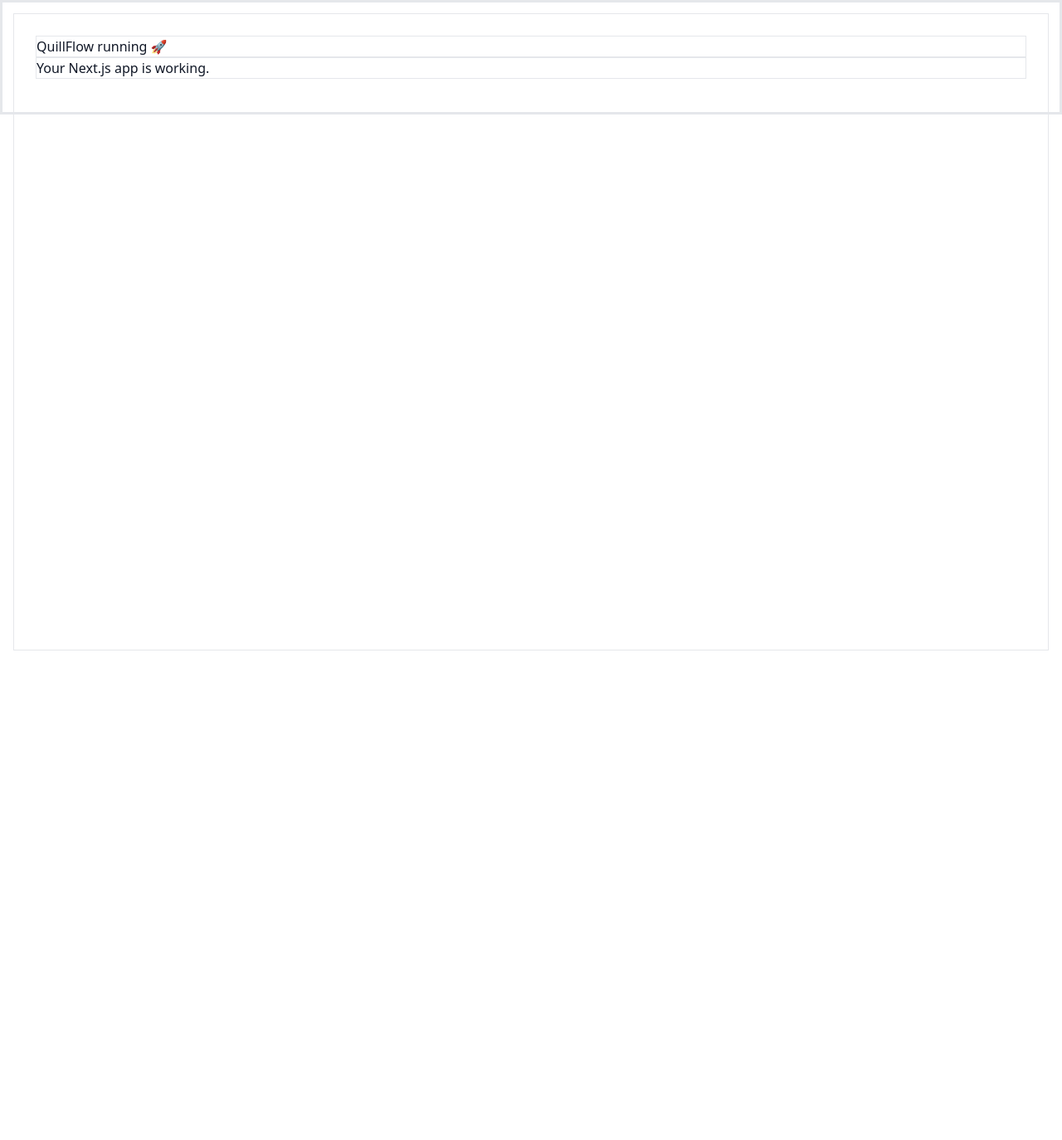
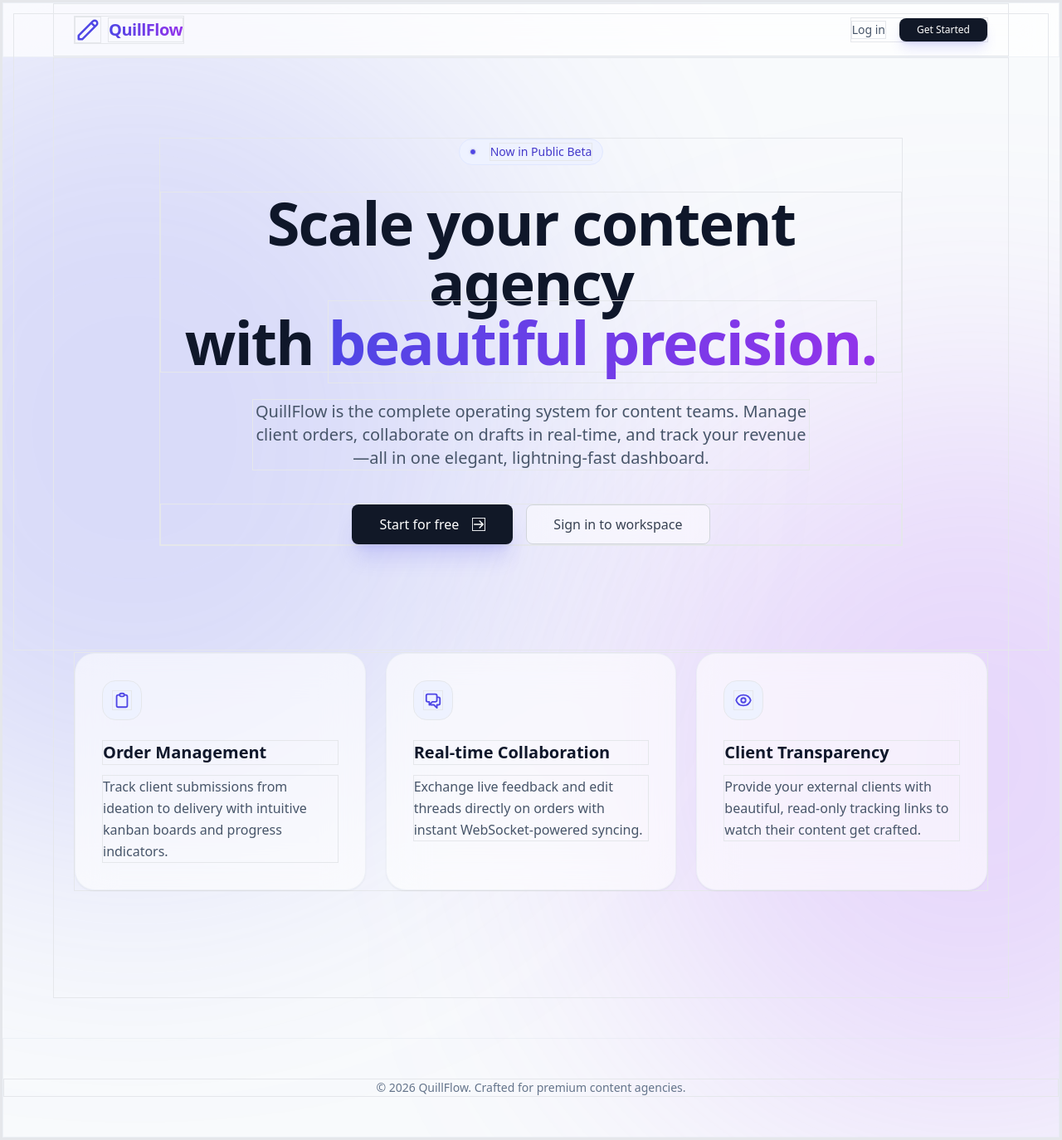
Before and after one commit to mdivyanshu32/quillflow, a Next.js app in the folder final/: page / in a window 1280 px wide. Shown: the whole page at 83% size. Before the commit the page ends 800 px from the top, so only its background shows below. Built offline with nearby package versions, Linux system fonts and the light colour scheme.

Commit message:
feat(ui): implement premium saas landing page homepage

```diff
--- a/final/src/app/page.tsx
+++ b/final/src/app/page.tsx
@@ -1,8 +1,123 @@
+import Link from "next/link";
+import { Button } from "@/components/ui/Button";
+
 export default function Home() {
   return (
-    <div style={{ padding: 40 }}>
-      <h1>QuillFlow running 🚀</h1>
-      <p>Your Next.js app is working.</p>
+    <div className="relative min-h-screen bg-slate-50 dark:bg-gray-950 text-slate-900 dark:text-gray-50 overflow-hidden font-sans selection:bg-indigo-500/30">
+      {/* Abstract Animated Background Gradients */}
+      <div className="absolute top-0 -left-1/4 w-3/4 h-3/4 bg-indigo-500/20 dark:bg-indigo-600/20 blur-[140px] rounded-full mix-blend-multiply dark:mix-blend-screen pointer-events-none animate-pulse-slow" />
+      <div className="absolute bottom-0 -right-1/4 w-2/3 h-2/3 bg-purple-500/20 dark:bg-purple-600/20 blur-[140px] rounded-full mix-blend-multiply dark:mix-blend-screen pointer-events-none" />
+
+      {/* Modern NavBar */}
+      <nav className="relative z-10 border-b border-slate-200/50 dark:border-gray-800/50 backdrop-blur-xl bg-white/70 dark:bg-gray-950/70">
+        <div className="max-w-6xl mx-auto px-4 sm:px-6 h-16 flex items-center justify-between">
+          <div className="flex items-center gap-2">
+            <svg
+              className="h-8 w-8 text-indigo-600 dark:text-indigo-500"
+              fill="none"
+              stroke="currentColor"
+              viewBox="0 0 24 24"
+              strokeWidth="2"
+            >
+              <path
+                strokeLinecap="round"
+                strokeLinejoin="round"
+                d="M15.232 5.232l3.536 3.536m-2.036-5.036a2.5 2.5 0 113.536 3.536L6.5 21.036H3v-3.572L16.732 3.732z"
+              />
+            </svg>
+            <span className="text-xl font-extrabold tracking-tight bg-clip-text text-transparent bg-gradient-to-r from-indigo-600 to-purple-600 dark:from-indigo-400 dark:to-purple-400">
+              QuillFlow
+            </span>
+          </div>
+
+          <div className="flex items-center gap-4">
+            <Link
+              href="/login"
+              className="text-sm font-medium text-slate-600 hover:text-slate-900 dark:text-gray-400 dark:hover:text-gray-100 transition-colors"
+            >
+              Log in
+            </Link>
+            <Button asChild variant="primary" size="sm" className="shadow-lg shadow-indigo-500/20 px-5">
+              <Link href="/register">Get Started</Link>
+            </Button>
+          </div>
+        </div>
+      </nav>
+
+      {/* Hero Section */}
+      <main className="relative z-10 max-w-6xl mx-auto px-4 sm:px-6 pt-24 pb-32">
+        <div className="text-center max-w-4xl mx-auto">
+          <div className="inline-flex items-center gap-2 px-3 py-1 rounded-full bg-indigo-50 dark:bg-indigo-500/10 text-indigo-700 dark:text-indigo-400 text-sm font-medium mb-8 border border-indigo-100 dark:border-indigo-500/20">
+            <span className="flex h-2 w-2 rounded-full bg-indigo-600 dark:bg-indigo-400 animate-ping absolute opacity-75"></span>
+            <span className="relative flex h-2 w-2 rounded-full bg-indigo-600 dark:bg-indigo-400"></span>
+            <span className="ml-2">Now in Public Beta</span>
+          </div>
+
+          <h1 className="text-5xl md:text-7xl font-black tracking-tight mb-8 leading-[1.1]">
+            Scale your content agency <br className="hidden md:block" />
+            with <span className="text-transparent bg-clip-text bg-gradient-to-r from-indigo-600 to-purple-600 dark:from-indigo-400 dark:to-purple-500">beautiful precision.</span>
+          </h1>
+
+          <p className="text-lg md:text-xl text-slate-600 dark:text-gray-400 mb-10 max-w-2xl mx-auto leading-relaxed">
+            QuillFlow is the complete operating system for content teams. Manage client orders, collaborate on drafts in real-time, and track your revenue—all in one elegant, lightning-fast dashboard.
+          </p>
+
+          <div className="flex flex-col sm:flex-row items-center justify-center gap-4">
+            <Button asChild variant="primary" size="lg" className="w-full sm:w-auto text-base h-12 px-8 shadow-xl shadow-indigo-500/20 group">
+              <Link href="/register">
+                Start for free
+                <svg className="ml-2 w-4 h-4 group-hover:translate-x-1 transition-transform" fill="none" viewBox="0 0 24 24" stroke="currentColor">
+                  <path strokeLinecap="round" strokeLinejoin="round" strokeWidth="2.5" d="M14 5l7 7m0 0l-7 7m7-7H3" />
+                </svg>
+              </Link>
+            </Button>
+            <Button asChild variant="outline" size="lg" className="w-full sm:w-auto text-base h-12 px-8 bg-white/50 dark:bg-gray-900/50 backdrop-blur-md">
+              <Link href="/login">Sign in to workspace</Link>
+            </Button>
+          </div>
+        </div>
+
+        {/* Features Grid */}
+        <div className="mt-32 grid grid-cols-1 md:grid-cols-3 gap-6">
+          {[
+            {
+              title: "Order Management",
+              desc: "Track client submissions from ideation to delivery with intuitive kanban boards and progress indicators.",
+              icon: "M9 5H7a2 2 0 00-2 2v12a2 2 0 002 2h10a2 2 0 002-2V7a2 2 0 00-2-2h-2M9 5a2 2 0 002 2h2a2 2 0 002-2M9 5a2 2 0 012-2h2a2 2 0 012 2",
+            },
+            {
+              title: "Real-time Collaboration",
+              desc: "Exchange live feedback and edit threads directly on orders with instant WebSocket-powered syncing.",
+              icon: "M17 8h2a2 2 0 012 2v6a2 2 0 01-2 2h-2v4l-4-4H9a1.994 1.994 0 01-1.414-.586m0 0L11 14h4a2 2 0 002-2V6a2 2 0 00-2-2H5a2 2 0 00-2 2v6a2 2 0 002 2h2v4l.586-.586z",
+            },
+            {
+              title: "Client Transparency",
+              desc: "Provide your external clients with beautiful, read-only tracking links to watch their content get crafted.",
+              icon: "M15 12a3 3 0 11-6 0 3 3 0 016 0z M2.458 12C3.732 7.943 7.523 5 12 5c4.478 0 8.268 2.943 9.542 7-1.274 4.057-5.064 7-9.542 7-4.477 0-8.268-2.943-9.542-7z",
+            },
+          ].map((feature, i) => (
+            <div
+              key={i}
+              className="p-8 rounded-3xl bg-white/60 dark:bg-gray-900/40 backdrop-blur-xl border border-slate-200/50 dark:border-gray-800/50 shadow-sm hover:shadow-md transition-shadow group"
+            >
+              <div className="h-12 w-12 rounded-2xl bg-indigo-50 dark:bg-indigo-500/10 flex items-center justify-center mb-6 text-indigo-600 dark:text-indigo-400 group-hover:scale-110 group-hover:rotate-3 transition-transform">
+                <svg className="w-6 h-6" fill="none" viewBox="0 0 24 24" stroke="currentColor" strokeWidth="2">
+                  <path strokeLinecap="round" strokeLinejoin="round" d={feature.icon} />
+                </svg>
+              </div>
+              <h3 className="text-xl font-bold mb-3">{feature.title}</h3>
+              <p className="text-slate-600 dark:text-gray-400 leading-relaxed">
+                {feature.desc}
+              </p>
+            </div>
+          ))}
+        </div>
+      </main>
+
+      {/* Footer */}
+      <footer className="relative z-10 border-t border-slate-200/50 dark:border-gray-800/50 mt-12 py-12 text-center text-slate-500 dark:text-gray-500 text-sm">
+        <p>© {new Date().getFullYear()} QuillFlow. Crafted for premium content agencies.</p>
+      </footer>
     </div>
   );
 }
```
